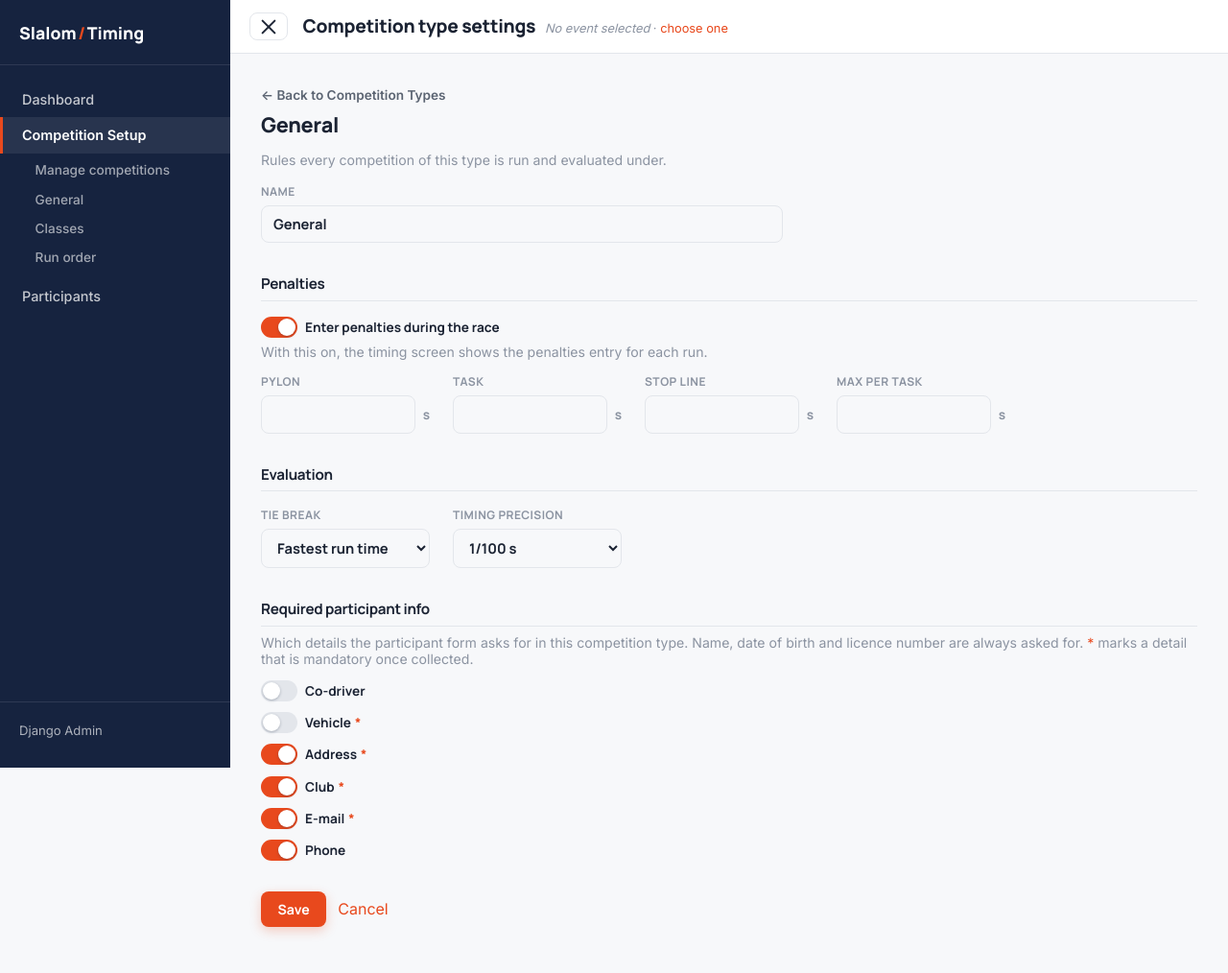
After one commit to ChristianH99/SlalomTiming, a Django app: page /competitions/types/1/settings/ in a window 1280 px wide. The commit adds this page. Shown: the whole page at 96% size. Run offline with Django 5.2, Linux system fonts and the light colour scheme; data comes from the database, SQL or seed files in the repository; data that the repository does not hold is empty.

Commit message:
Add evaluation settings to competition types
A competition type was only a name. It now also carries the rules every
competition of that discipline is run under, edited on a per-type Settings
page reached from the types list:

- penalties on/off plus the whole-second amounts for a pylon, a task, the
  stop line, and the cap on a single task
- the tie-break rule and the timing device precision
- which participant details the discipline collects

Only the settings are recorded. The penalties screen and the tie-break and
scoring calculations belong to the timing and results features and aren't
written yet; format_time() renders a time at the configured precision for
whoever gets there first.

The penalty amounts are nullable because they mean nothing with penalties
off, so the form owns the "mandatory while enabled" rule and clears them
when the toggle goes off. They're whole seconds: a penalty is never a
fraction of one, and min/step on a widget is client-side only, so the field
type is what actually enforces it.

PARTICIPANT_INFO is deliberately one dict naming each setting's label,
whether it's mandatory, and the Participant fields it controls, so the
settings page and the participant form can't drift apart.

Co-Authored-By: Claude Opus 4.8 <noreply@anthropic.com>

```diff
--- a/apps/competitions/forms.py
+++ b/apps/competitions/forms.py
@@ -19,6 +19,54 @@ class CompetitionTypeForm(forms.ModelForm):
     class Meta:
         model = CompetitionType
         fields = ["name"]
+
+
+class CompetitionTypeSettingsForm(forms.ModelForm):
+    """The rules a discipline is run under. Penalty amounts are nullable on the
+    model (they mean nothing with penalties off) but mandatory here whenever the
+    penalties toggle is on."""
+
+    class Meta:
+        model = CompetitionType
+        fields = [
+            "name",
+            "penalties_enabled",
+            *CompetitionType.PENALTY_FIELDS,
+            "tie_break",
+            "timing_precision",
+            *CompetitionType.PARTICIPANT_INFO,
+        ]
+        labels = {
+            "pylon_penalty": "Pylon",
+            "task_penalty": "Task",
+            "stop_line_penalty": "Stop line",
+            "max_penalty_per_task": "Max per task",
+            **{
+                setting: label
+                for setting, (label, _, _) in CompetitionType.PARTICIPANT_INFO.items()
+            },
+        }
+
+    def __init__(self, *args, **kwargs):
+        super().__init__(*args, **kwargs)
+        for name in CompetitionType.PENALTY_FIELDS:
+            # Whole seconds: step=1 makes the browser reject a typed decimal
+            # rather than silently rounding it. The unit is rendered next to the
+            # input by the template, so it stays out of the label.
+            self.fields[name].widget.attrs.update({"step": "1", "min": "0", "inputmode": "numeric"})
+
+    def clean(self):
+        cleaned = super().clean()
+        if cleaned.get("penalties_enabled"):
+            for name in CompetitionType.PENALTY_FIELDS:
+                if cleaned.get(name) is None and name not in self.errors:
+                    self.add_error(name, "Required when penalties are enabled.")
+        else:
+            # Amounts entered before the toggle was turned off aren't kept: with
+            # penalties off there is nothing for them to apply to.
+            for name in CompetitionType.PENALTY_FIELDS:
+                cleaned[name] = None
+        return cleaned
 
 
 class AssignmentForm(forms.ModelForm):
--- a/apps/competitions/urls.py
+++ b/apps/competitions/urls.py
@@ -15,5 +15,6 @@ urlpatterns = [
     path("<int:pk>/duplicate/", views.duplicate_competition, name="duplicate"),
     path("types/", views.CompetitionTypeListView.as_view(), name="type-list"),
     path("types/add/", views.CompetitionTypeCreateView.as_view(), name="type-add"),
+    path("types/<int:pk>/settings/", views.CompetitionTypeSettingsView.as_view(), name="type-settings"),
     path("types/<int:pk>/delete/", views.delete_competition_type, name="type-delete"),
 ]
--- a/apps/competitions/views.py
+++ b/apps/competitions/views.py
@@ -7,7 +7,7 @@ from django.shortcuts import get_object_or_404, redirect, render
 from django.urls import reverse, reverse_lazy
 from django.views import View
 from django.views.decorators.http import require_POST
-from django.views.generic import CreateView, DeleteView, ListView
+from django.views.generic import CreateView, DeleteView, ListView, UpdateView
 
 from apps.common import safe_next
 
@@ -18,6 +18,7 @@ from .forms import (
     CompetitionClassFormSet,
     CompetitionForm,
     CompetitionTypeForm,
+    CompetitionTypeSettingsForm,
 )
 from .models import Competition, CompetitionClass, CompetitionType
 
@@ -328,6 +329,30 @@ class CompetitionTypeCreateView(CreateView):
     success_url = reverse_lazy("competitions:type-list")
 
 
+class CompetitionTypeSettingsView(UpdateView):
+    model = CompetitionType
+    form_class = CompetitionTypeSettingsForm
+    template_name = "competitions/competitiontype_settings.html"
+    context_object_name = "competition_type"
+
+    def get_context_data(self, **kwargs):
+        context = super().get_context_data(**kwargs)
+        form = context["form"]
+        context["penalty_fields"] = [form[name] for name in CompetitionType.PENALTY_FIELDS]
+        context["participant_info_fields"] = [
+            (form[setting], mandatory)
+            for setting, (_, mandatory, _) in CompetitionType.PARTICIPANT_INFO.items()
+        ]
+        return context
+
+    def form_valid(self, form):
+        messages.success(self.request, f"Settings for “{form.instance.name}” saved.")
+        return super().form_valid(form)
+
+    def get_success_url(self):
+        return safe_next(self.request, reverse("competitions:type-list"))
+
+
 @require_POST
 def delete_competition_type(request, pk):
     competition_type = get_object_or_404(CompetitionType, pk=pk)
--- a/static/css/main.css
+++ b/static/css/main.css
@@ -861,7 +861,73 @@ body.modal-open { overflow: hidden; }
 
 /* ===== COMPETITION TYPES ===== */
 .types-table .col-expand { width: 42px; padding-right: 0; }
-.types-table .col-actions { width: 96px; overflow: visible; }
+.types-table .col-actions { width: 160px; overflow: visible; white-space: nowrap; }
+.types-table .col-actions .link-button { margin-right: 0.75rem; }
+
+/* ===== COMPETITION TYPE SETTINGS =====
+   One field component (.settings-field) for every control on the page, so the
+   label, the control and the error line up the same way in each section and the
+   rhythm between sections is a single value rather than per-widget margins. */
+.settings-form .form-section { margin-top: 2rem; }
+.settings-section {
+  display: flex;
+  flex-direction: column;
+  gap: 0.9rem;
+  margin: 1rem 0 0;
+}
+/* Immediate children only: a .hint sits directly under the control it explains,
+   not a gap away from it. */
+.settings-section > .hint { margin: -0.5rem 0 0; }
+
+/* Fixed-width columns, so a field's validation error wraps inside its own column
+   instead of widening it and reflowing the row. */
+.settings-row {
+  display: grid;
+  grid-template-columns: repeat(auto-fit, minmax(10rem, 11rem));
+  align-items: start;
+  gap: 1rem 1.5rem;
+  transition: opacity 0.2s;
+}
+/* Penalties off: the amounts stay readable but clearly don't apply. */
+.settings-row--off { opacity: 0.45; }
+
+.settings-field {
+  display: flex;
+  flex-direction: column;
+  gap: 0.35rem;
+  min-width: 0;
+}
+.settings-field--wide { max-width: 34rem; }
+.settings-label {
+  font-family: 'Manrope', sans-serif;
+  font-size: 0.75rem;
+  font-weight: 700;
+  color: var(--text-light);
+  text-transform: uppercase;
+  letter-spacing: 0.04em;
+}
+/* The unit rides with the input rather than the label, so the row reads
+   "5 s" instead of putting the unit in the heading. */
+.settings-control { display: flex; align-items: center; gap: 0.45rem; }
+.settings-control input,
+.settings-control select { width: 100%; min-width: 0; }
+.settings-unit {
+  flex-shrink: 0;
+  font-size: 0.85rem;
+  font-weight: 600;
+  color: var(--text-light);
+}
+/* Whole seconds only — no spinner nudging the number a fraction at a time. */
+.settings-control input[type="number"] { appearance: textfield; -moz-appearance: textfield; }
+.settings-control input[type="number"]::-webkit-outer-spin-button,
+.settings-control input[type="number"]::-webkit-inner-spin-button {
+  appearance: none;
+  margin: 0;
+}
+
+.settings-checks { display: flex; flex-direction: column; gap: 0.7rem; }
+.settings-checks .switch-text { display: inline-flex; align-items: baseline; gap: 0.25rem; }
+.settings-form .actions { margin-top: 2rem; }
 .expander {
   background: none;
   border: none;
--- a/templates/competitions/competitiontype_list.html
+++ b/templates/competitions/competitiontype_list.html
@@ -34,6 +34,7 @@
             {{ competition_type.participant_count }} participant{{ competition_type.participant_count|pluralize }}
           </td>
           <td class="col-actions">
+            <a class="link-button" href="{% url 'competitions:type-settings' competition_type.pk %}">Settings</a>
             {% if competition_type.competition_count or competition_type.participant_count %}
               <button type="button" class="link-button link-button--danger" disabled
                       title="This type is in use and can't be deleted">Delete</button>
--- /dev/null
+++ b/templates/competitions/competitiontype_settings.html
@@ -0,0 +1,102 @@
+{% extends "base.html" %}
+{% block title %}{{ competition_type.name }} settings – Slalom Timing{% endblock %}
+{% block topbar_title %}Competition type settings{% endblock %}
+{% block content %}
+  <a class="back-link" href="{% url 'competitions:type-list' %}">&larr; Back to Competition Types</a>
+
+  <h1 class="page-heading">{{ competition_type.name }}</h1>
+  <p class="hint">Rules every competition of this type is run and evaluated under.</p>
+
+  <form method="post" class="settings-form" data-unsaved-guard>
+    {% csrf_token %}
+    <input type="hidden" name="next" value="">
+    {{ form.non_field_errors }}
+
+    <div class="settings-section">
+      <label class="settings-field settings-field--wide" for="{{ form.name.id_for_label }}">
+        <span class="settings-label">{{ form.name.label }}</span>
+        <span class="settings-control">{{ form.name }}</span>
+        <span class="field-error">{{ form.name.errors|join:" " }}</span>
+      </label>
+    </div>
+
+    <h2 class="form-section">Penalties</h2>
+    <div class="settings-section">
+      <label class="switch">
+        {{ form.penalties_enabled }}
+        <span class="switch-track"><span class="switch-thumb"></span></span>
+        <span class="switch-text">Enter penalties during the race</span>
+      </label>
+      <p class="hint">With this on, the timing screen shows the penalties entry for each run.</p>
+
+      <div class="settings-row" data-penalty-block>
+        {% for field in penalty_fields %}
+          <label class="settings-field" for="{{ field.id_for_label }}">
+            <span class="settings-label">{{ field.label }}</span>
+            <span class="settings-control">
+              {{ field }}<span class="settings-unit">s</span>
+            </span>
+            <span class="field-error">{{ field.errors|join:" " }}</span>
+          </label>
+        {% endfor %}
+      </div>
+    </div>
+
+    <h2 class="form-section">Evaluation</h2>
+    <div class="settings-section">
+      <div class="settings-row">
+        <label class="settings-field" for="{{ form.tie_break.id_for_label }}">
+          <span class="settings-label">{{ form.tie_break.label }}</span>
+          <span class="settings-control">{{ form.tie_break }}</span>
+          <span class="field-error">{{ form.tie_break.errors|join:" " }}</span>
+        </label>
+        <label class="settings-field" for="{{ form.timing_precision.id_for_label }}">
+          <span class="settings-label">{{ form.timing_precision.label }}</span>
+          <span class="settings-control">{{ form.timing_precision }}</span>
+          <span class="field-error">{{ form.timing_precision.errors|join:" " }}</span>
+        </label>
+      </div>
+    </div>
+
+    <h2 class="form-section">Required participant info</h2>
+    <div class="settings-section">
+      <p class="hint">Which details the participant form asks for in this competition type.
+        Name, date of birth and licence number are always asked for.
+        <span class="required-marker">*</span> marks a detail that is mandatory once collected.</p>
+      <div class="settings-checks">
+        {% for field, mandatory in participant_info_fields %}
+          <label class="switch">
+            {{ field }}
+            <span class="switch-track"><span class="switch-thumb"></span></span>
+            <span class="switch-text">{{ field.label }}{% if mandatory %}
+              <span class="required-marker" title="Mandatory">*</span>{% endif %}</span>
+          </label>
+        {% endfor %}
+      </div>
+    </div>
+
+    <div class="actions">
+      <button class="button" type="submit">Save</button>
+      <a href="{% url 'competitions:type-list' %}">Cancel</a>
+    </div>
+  </form>
+
+  <script>
+    (function () {
+      // The amounts only mean something with penalties on — grey them out with
+      // the toggle rather than hiding them, so the numbers stay visible. They
+      // are disabled too, so nothing can be typed into a value that the form
+      // would then discard.
+      const toggle = document.getElementById("{{ form.penalties_enabled.auto_id }}");
+      const block = document.querySelector("[data-penalty-block]");
+      if (!toggle || !block) return;
+      const apply = () => {
+        const off = !toggle.checked;
+        block.classList.toggle("settings-row--off", off);
+        block.querySelectorAll("input").forEach((input) => { input.disabled = off; });
+      };
+      toggle.addEventListener("change", apply);
+      apply();
+    })();
+  </script>
+{% endblock %}
```
Also changed, not shown: apps/competitions/admin.py (+8 -1 lines), apps/competitions/models.py (+103 -0 lines), apps/competitions/tests.py (+114 -0 lines), apps/competitions/migrations/0013_competitiontype_max_penalty_per_task_and_more.py (added).
